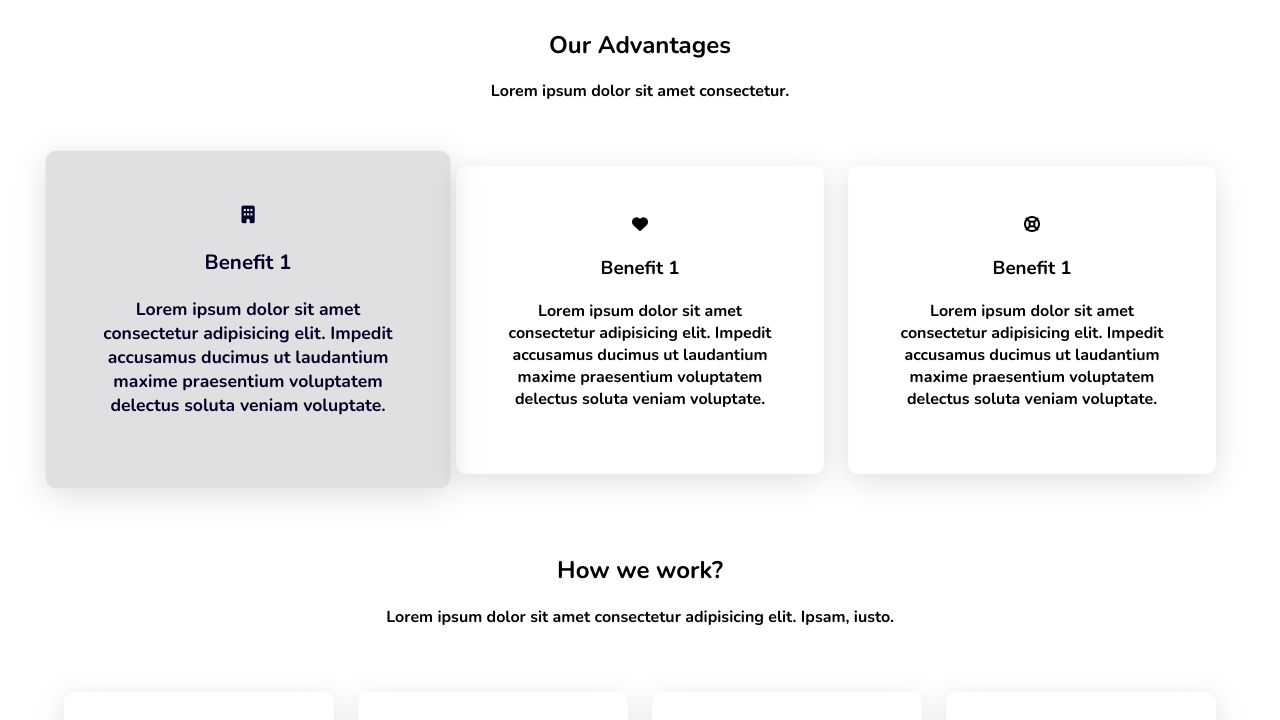
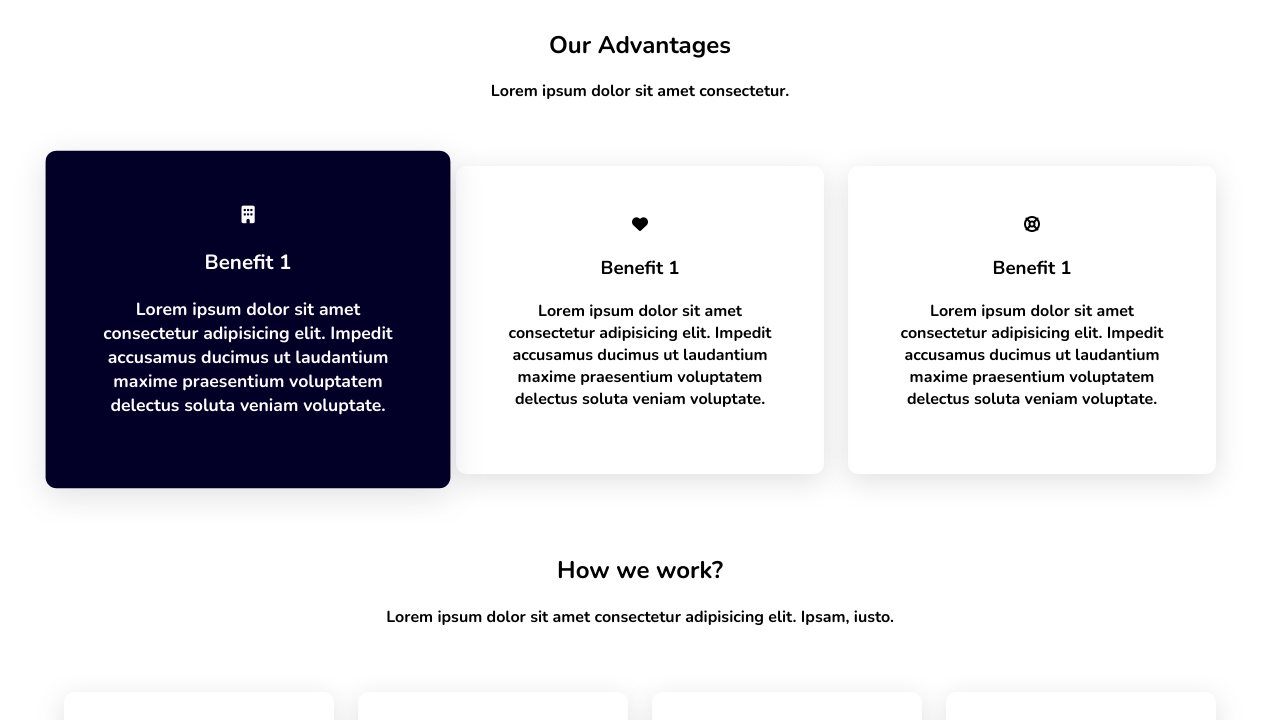
Before and after one commit to RauMax/NUCBA3, a plain HTML site: page index.html in a window 1280 px wide. In both pictures the pointer is over the element 248 px from the left and 1260 px from the top of the page. Shown: the part 940-1660 px from the top of the page. Drawn offline with nearby package versions, Linux system fonts and the light colour scheme.

Commit message:
agrego animaciones1

```diff
--- a/styles.css
+++ b/styles.css
@@ -188,7 +188,7 @@ a:hover {
   }
 
   .box-shadow:hover{
-    background-color: rgba(100, 100, 111, 0.2);
-    color: #030027;
+    background-color: #030027;
+    color: #fffcff;
   }
 }
```
